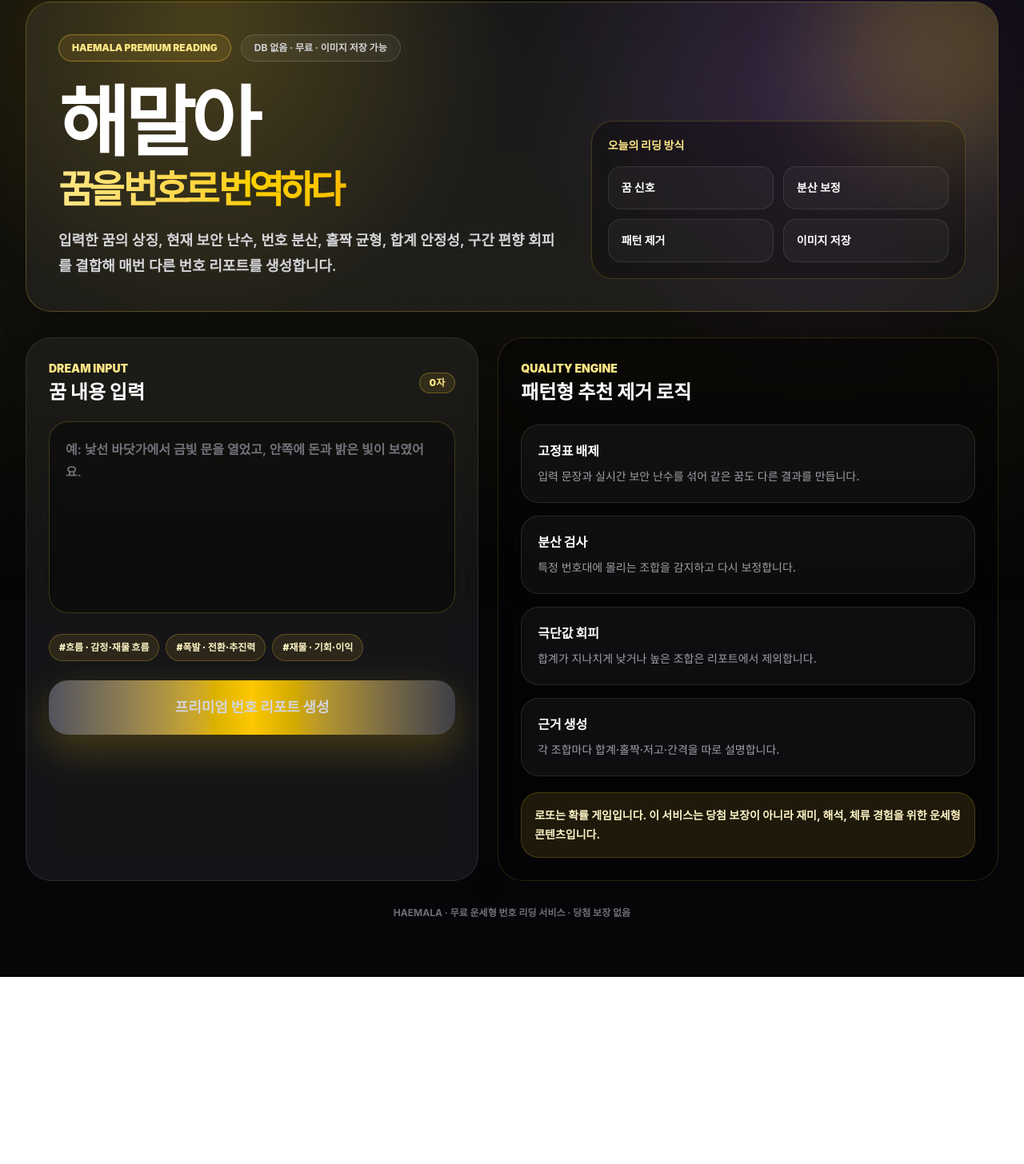
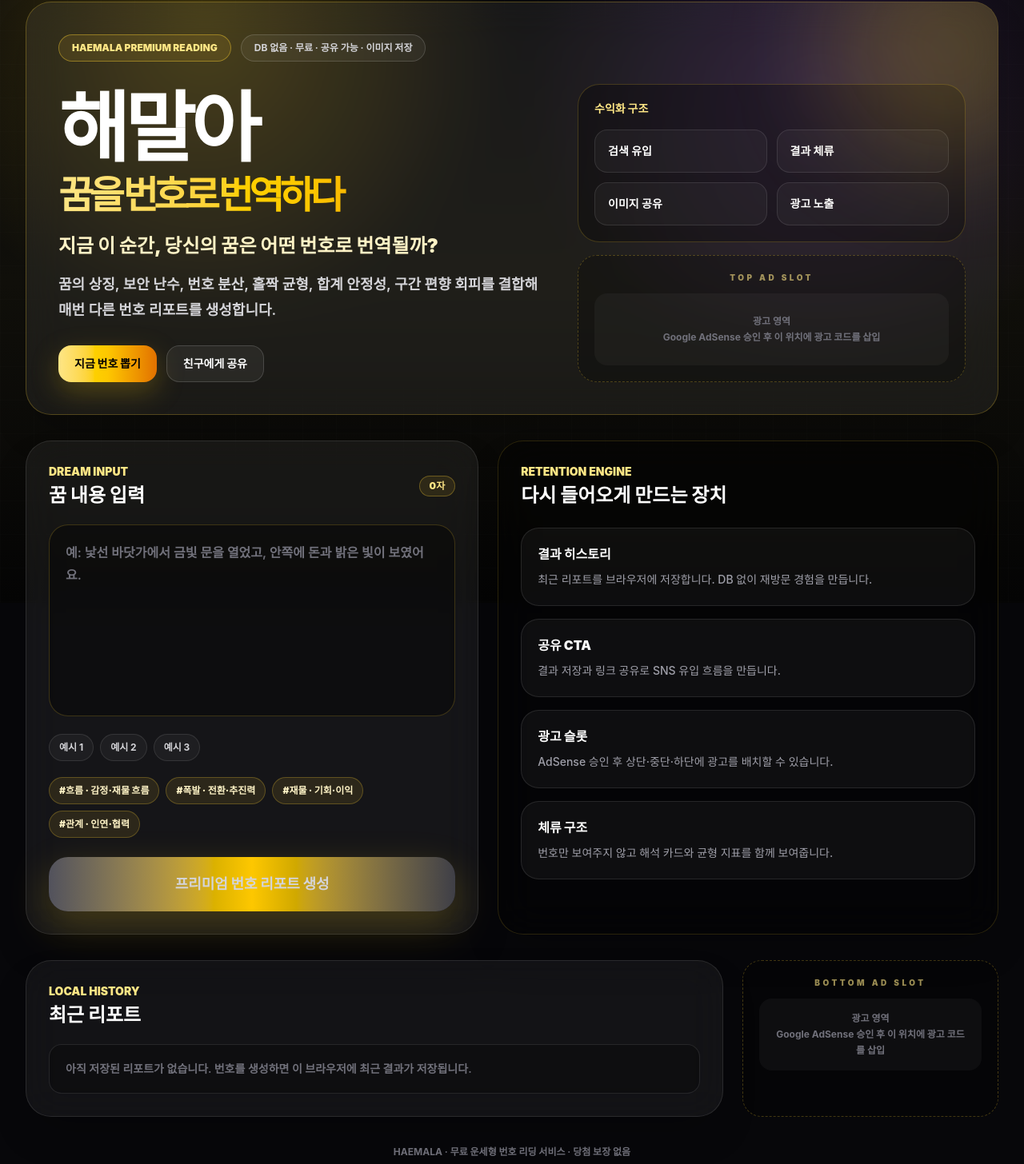
Before and after one commit to steamcool/haemala, a Next.js app: page / in a window 1280 px wide. Shown: the part 46-1502 px from the top of the page at 80% size. Before the commit the page ends 1268 px from the top, so only its background shows below. Built offline with nearby package versions, Linux system fonts and the light colour scheme.

Commit message:
add monetization ready haemala

```diff
--- a/app/page.tsx
+++ b/app/page.tsx
@@ -1,6 +1,6 @@
 "use client";
 
-import { useMemo, useRef, useState } from "react";
+import { useEffect, useMemo, useRef, useState } from "react";
 import html2canvas from "html2canvas";
 
 type PickSet = {
@@ -21,6 +21,15 @@
     spread: number;
   };
 };
+
+type HistoryItem = {
+  id: string;
+  dream: string;
+  createdAt: string;
+  picks: PickSet[];
+};
+
+const STORAGE_KEY = "haemala_history_v2";
 
 const DREAM_TAGS = [
   { key: "물", label: "흐름", tone: "감정·재물 흐름" },
@@ -51,6 +60,12 @@
   "숨은 운 발견형",
 ];
 
+const EXAMPLE_DREAMS = [
+  "큰 바다 위에 금빛 문이 열리고 밝은 빛이 나왔어요.",
+  "낯선 길을 걷다가 돈다발을 발견했는데 하늘이 노랗게 빛났어요.",
+  "비 오는 밤에 오래된 집 안에서 흰 동물이 저를 바라봤어요.",
+];
+
 function hashText(text: string) {
   let h = 2166136261;
   for (let i = 0; i < text.length; i++) {
@@ -79,12 +94,15 @@
   const consecutive = sorted.filter((n, i) => i > 0 && n === sorted[i - 1] + 1).length;
   const sum = sorted.reduce((a, b) => a + b, 0);
   const odd = sorted.filter((n) => n % 2 === 1).length;
+
   const zoneMap = sorted.reduce<Record<number, number>>((acc, n) => {
     const zone = Math.floor((n - 1) / 10);
     acc[zone] = (acc[zone] || 0) + 1;
     return acc;
   }, {});
+
   const maxZone = Math.max(...Object.values(zoneMap));
+
   return consecutive >= 3 || sum < 85 || sum > 190 || odd === 0 || odd === 6 || maxZone >= 5;
 }
 
@@ -131,9 +149,11 @@
   while (hasWeakPattern(numbers) && repair < 100) {
     const temp = new Set(numbers);
     temp.delete(numbers[cryptoRand(numbers.length)]);
+
     while (temp.size < 6) {
       temp.add(weightedNumber(seed + cryptoRand(999999), dream, temp));
     }
+
     numbers = normalize([...temp]);
     repair++;
   }
@@ -187,7 +207,7 @@
 
 function getSignals(dream: string) {
   const found = DREAM_TAGS.filter((x) => dream.includes(x.key));
-  return found.length ? found.slice(0, 5) : DREAM_TAGS.slice(0, 3);
+  return found.length ? found.slice(0, 5) : DREAM_TAGS.slice(0, 4);
 }
 
 function Ball({ n }: { n: number }) {
@@ -199,33 +219,120 @@
   );
 }
 
+function AdSlot({ label = "ADVERTISEMENT" }: { label?: string }) {
+  return (
+    <div className="rounded-[1.5rem] border border-dashed border-amber-300/25 bg-black/25 p-5 text-center">
+      <p className="text-[10px] font-black tracking-[0.35em] text-amber-200/60">{label}</p>
+      <div className="mt-3 grid min-h-[90px] place-items-center rounded-2xl bg-white/[0.035] px-4">
+        <p className="text-xs font-bold leading-5 text-zinc-500">
+          광고 영역
+          <br />
+          Google AdSense 승인 후 이 위치에 광고 코드를 삽입
+        </p>
+      </div>
+    </div>
+  );
+}
+
 export default function Home() {
   const [dream, setDream] = useState("");
   const [picks, setPicks] = useState<PickSet[]>([]);
+  const [history, setHistory] = useState<HistoryItem[]>([]);
   const [loading, setLoading] = useState(false);
+  const [copied, setCopied] = useState(false);
   const resultRef = useRef<HTMLDivElement>(null);
+
   const signals = useMemo(() => getSignals(dream), [dream]);
+
+  useEffect(() => {
+    const saved = localStorage.getItem(STORAGE_KEY);
+    if (saved) {
+      try {
+        setHistory(JSON.parse(saved));
+      } catch {
+        localStorage.removeItem(STORAGE_KEY);
+      }
+    }
+  }, []);
+
+  const saveHistory = (next: HistoryItem) => {
+    const updated = [next, ...history].slice(0, 8);
+    setHistory(updated);
+    localStorage.setItem(STORAGE_KEY, JSON.stringify(updated));
+  };
 
   const generate = () => {
     if (!dream.trim()) return;
+
     setLoading(true);
+
     setTimeout(() => {
-      setPicks(Array.from({ length: 5 }, (_, i) => createPick(dream.trim(), i)));
+      const nextPicks = Array.from({ length: 5 }, (_, i) => createPick(dream.trim(), i));
+      setPicks(nextPicks);
+
+      saveHistory({
+        id: crypto.randomUUID(),
+        dream: dream.trim(),
+        createdAt: new Date().toISOString(),
+        picks: nextPicks,
+      });
+
       setLoading(false);
-    }, 550);
+      setTimeout(() => {
+        document.getElementById("result")?.scrollIntoView({ behavior: "smooth", block: "start" });
+      }, 100);
+    }, 650);
   };
 
   const saveImage = async () => {
     if (!resultRef.current) return;
+
     const canvas = await html2canvas(resultRef.current, {
       backgroundColor: "#09090b",
       scale: 2,
       useCORS: true,
     });
+
     const link = document.createElement("a");
     link.href = canvas.toDataURL("image/png");
-    link.download = `haemala-premium-${Date.now()}.png`;
+    link.download = `haemala-result-${Date.now()}.png`;
     link.click();
+  };
+
+  const shareService = async () => {
+    const text = "꿈을 로또 번호로 번역해주는 해말아에서 오늘의 번호 리포트를 뽑아봤어요.";
+    const url = typeof window !== "undefined" ? window.location.href : "https://www.haemala.com";
+
+    try {
+      if (navigator.share) {
+        await navigator.share({
+          title: "해말아 - 꿈 번호 리포트",
+          text,
+          url,
+        });
+      } else {
+        await navigator.clipboard.writeText(url);
+        setCopied(true);
+        setTimeout(() => setCopied(false), 1600);
+      }
+    } catch {
+      await navigator.clipboard.writeText(url);
+      setCopied(true);
+      setTimeout(() => setCopied(false), 1600);
+    }
+  };
+
+  const loadHistory = (item: HistoryItem) => {
+    setDream(item.dream);
+    setPicks(item.picks);
+    setTimeout(() => {
+      document.getElementById("result")?.scrollIntoView({ behavior: "smooth", block: "start" });
+    }, 100);
+  };
+
+  const clearHistory = () => {
+    setHistory([]);
+    localStorage.removeItem(STORAGE_KEY);
   };
 
   return (
@@ -242,11 +349,11 @@
               HAEMALA PREMIUM READING
             </span>
             <span className="rounded-full border border-white/15 bg-white/5 px-4 py-2 text-xs font-bold text-zinc-300">
-              DB 없음 · 무료 · 이미지 저장 가능
+              DB 없음 · 무료 · 공유 가능 · 이미지 저장
             </span>
           </div>
 
-          <div className="grid gap-8 lg:grid-cols-[1.15fr_0.85fr] lg:items-end">
+          <div className="grid gap-8 lg:grid-cols-[1.12fr_0.88fr] lg:items-end">
             <div>
               <h1 className="text-5xl font-black tracking-[-0.06em] text-white sm:text-7xl lg:text-8xl">
                 해말아
@@ -254,26 +361,51 @@
                   꿈을 번호로 번역하다
                 </span>
               </h1>
-              <p className="mt-6 max-w-3xl text-base font-semibold leading-8 text-zinc-300 sm:text-lg">
-                입력한 꿈의 상징, 현재 보안 난수, 번호 분산, 홀짝 균형, 합계 안정성,
-                구간 편향 회피를 결합해 매번 다른 번호 리포트를 생성합니다.
+
+              <p className="mt-6 max-w-3xl text-lg font-black leading-8 text-amber-100 sm:text-2xl">
+                지금 이 순간, 당신의 꿈은 어떤 번호로 번역될까?
               </p>
+
+              <p className="mt-4 max-w-3xl text-base font-semibold leading-8 text-zinc-300 sm:text-lg">
+                꿈의 상징, 보안 난수, 번호 분산, 홀짝 균형, 합계 안정성, 구간 편향 회피를 결합해
+                매번 다른 번호 리포트를 생성합니다.
+              </p>
+
+              <div className="mt-7 flex flex-wrap gap-3">
+                <button
+                  onClick={() => document.getElementById("input")?.scrollIntoView({ behavior: "smooth" })}
+                  className="rounded-2xl bg-gradient-to-r from-amber-200 via-yellow-400 to-amber-600 px-5 py-3 text-sm font-black text-black shadow-[0_12px_35px_rgba(250,204,21,0.25)]"
+                >
+                  지금 번호 뽑기
+                </button>
+
+                <button
+                  onClick={shareService}
+                  className="rounded-2xl border border-white/15 bg-white/[0.06] px-5 py-3 text-sm font-black text-white"
+                >
+                  {copied ? "링크 복사됨" : "친구에게 공유"}
+                </button>
+              </div>
             </div>
 
+            <div className="grid gap-4">
               <div className="rounded-[1.7rem] border border-amber-300/20 bg-black/30 p-5">
-              <p className="text-sm font-black text-amber-200">오늘의 리딩 방식</p>
+                <p className="text-sm font-black text-amber-200">수익화 구조</p>
                 <div className="mt-4 grid grid-cols-2 gap-3 text-sm">
-                {["꿈 신호", "분산 보정", "패턴 제거", "이미지 저장"].map((x) => (
+                  {["검색 유입", "결과 체류", "이미지 공유", "광고 노출"].map((x) => (
                     <div key={x} className="rounded-2xl border border-white/10 bg-white/[0.04] p-4 font-bold">
                       {x}
                     </div>
                   ))}
                 </div>
               </div>
+
+              <AdSlot label="TOP AD SLOT" />
+            </div>
           </div>
         </header>
 
-        <section className="grid gap-6 lg:grid-cols-[0.95fr_1.05fr]">
+        <section id="input" className="grid gap-6 lg:grid-cols-[0.95fr_1.05fr]">
           <div className="rounded-[2rem] border border-white/10 bg-white/[0.06] p-5 shadow-2xl backdrop-blur-xl sm:p-7">
             <div className="flex items-center justify-between gap-4">
               <div>
@@ -291,6 +423,18 @@
               placeholder="예: 낯선 바닷가에서 금빛 문을 열었고, 안쪽에 돈과 밝은 빛이 보였어요."
               className="mt-5 min-h-[240px] w-full resize-none rounded-[1.5rem] border border-amber-300/20 bg-black/35 p-5 text-base font-semibold leading-7 text-white outline-none placeholder:text-zinc-500 focus:border-amber-300/70 focus:shadow-[0_0_40px_rgba(250,204,21,0.12)]"
             />
+
+            <div className="mt-4 flex flex-wrap gap-2">
+              {EXAMPLE_DREAMS.map((x, i) => (
+                <button
+                  key={x}
+                  onClick={() => setDream(x)}
+                  className="rounded-full border border-white/10 bg-white/[0.04] px-3 py-2 text-xs font-bold text-zinc-300"
+                >
+                  예시 {i + 1}
+                </button>
+              ))}
+            </div>
 
             <div className="mt-5 flex flex-wrap gap-2">
               {signals.map((s) => (
@@ -313,15 +457,15 @@
           </div>
 
           <aside className="rounded-[2rem] border border-amber-300/15 bg-black/35 p-5 shadow-2xl backdrop-blur-xl sm:p-7">
-            <p className="text-sm font-black text-amber-200">QUALITY ENGINE</p>
-            <h2 className="mt-1 text-2xl font-black">패턴형 추천 제거 로직</h2>
+            <p className="text-sm font-black text-amber-200">RETENTION ENGINE</p>
+            <h2 className="mt-1 text-2xl font-black">다시 들어오게 만드는 장치</h2>
 
             <div className="mt-6 space-y-4">
               {[
-                ["고정표 배제", "입력 문장과 실시간 보안 난수를 섞어 같은 꿈도 다른 결과를 만듭니다."],
-                ["분산 검사", "특정 번호대에 몰리는 조합을 감지하고 다시 보정합니다."],
-                ["극단값 회피", "합계가 지나치게 낮거나 높은 조합은 리포트에서 제외합니다."],
-                ["근거 생성", "각 조합마다 합계·홀짝·저고·간격을 따로 설명합니다."],
+                ["결과 히스토리", "최근 리포트를 브라우저에 저장합니다. DB 없이 재방문 경험을 만듭니다."],
+                ["공유 CTA", "결과 저장과 링크 공유로 SNS 유입 흐름을 만듭니다."],
+                ["광고 슬롯", "AdSense 승인 후 상단·중단·하단에 광고를 배치할 수 있습니다."],
+                ["체류 구조", "번호만 보여주지 않고 해석 카드와 균형 지표를 함께 보여줍니다."],
               ].map(([a, b]) => (
                 <div key={a} className="rounded-[1.4rem] border border-white/10 bg-white/[0.04] p-5">
                   <p className="font-black text-white">{a}</p>
@@ -329,15 +473,12 @@
                 </div>
               ))}
             </div>
-
-            <p className="mt-5 rounded-[1.4rem] border border-amber-300/20 bg-amber-300/10 p-4 text-sm font-bold leading-6 text-amber-100">
-              로또는 확률 게임입니다. 이 서비스는 당첨 보장이 아니라 재미, 해석, 체류 경험을 위한 운세형 콘텐츠입니다.
-            </p>
           </aside>
         </section>
 
         {picks.length > 0 && (
-          <section
+          <section id="result" className="grid gap-6 lg:grid-cols-[1fr_320px]">
+            <div
               ref={resultRef}
               className="rounded-[2rem] border border-amber-300/20 bg-[#09090b] p-5 shadow-2xl sm:p-8"
             >
@@ -350,12 +491,20 @@
                   </p>
                 </div>
 
+                <div className="flex flex-wrap gap-2">
                   <button
                     onClick={saveImage}
                     className="rounded-2xl border border-amber-300/30 bg-amber-300 px-5 py-3 text-sm font-black text-black shadow-[0_12px_35px_rgba(250,204,21,0.25)]"
                   >
-                결과 이미지 저장
+                    이미지 저장
                   </button>
+                  <button
+                    onClick={shareService}
+                    className="rounded-2xl border border-white/15 bg-white/[0.06] px-5 py-3 text-sm font-black text-white"
+                  >
+                    공유
+                  </button>
+                </div>
               </div>
 
               <div className="mt-7 grid gap-5">
@@ -419,11 +568,74 @@
                   </article>
                 ))}
               </div>
+            </div>
+
+            <aside className="grid gap-5 content-start">
+              <AdSlot label="RESULT AD SLOT" />
+
+              <div className="rounded-[1.5rem] border border-amber-300/20 bg-amber-300/10 p-5">
+                <p className="text-lg font-black text-amber-100">친구도 꿈 번호 뽑게 하기</p>
+                <p className="mt-2 text-sm font-semibold leading-6 text-zinc-300">
+                  결과 이미지를 저장해서 카톡, 인스타, 커뮤니티에 공유하면 자연 유입이 생깁니다.
+                </p>
+                <button
+                  onClick={shareService}
+                  className="mt-4 w-full rounded-2xl bg-amber-300 px-4 py-3 text-sm font-black text-black"
+                >
+                  링크 공유하기
+                </button>
+              </div>
+            </aside>
           </section>
         )}
 
-        <footer className="pb-6 text-center text-xs font-bold text-zinc-500">
+        <section className="grid gap-6 lg:grid-cols-[1fr_320px]">
+          <div className="rounded-[2rem] border border-white/10 bg-white/[0.05] p-5 shadow-2xl backdrop-blur-xl sm:p-7">
+            <div className="flex items-center justify-between gap-4">
+              <div>
+                <p className="text-sm font-black text-amber-200">LOCAL HISTORY</p>
+                <h2 className="mt-1 text-2xl font-black">최근 리포트</h2>
+              </div>
+
+              {history.length > 0 && (
+                <button
+                  onClick={clearHistory}
+                  className="rounded-xl border border-white/10 bg-white/[0.04] px-3 py-2 text-xs font-black text-zinc-400"
+                >
+                  삭제
+                </button>
+              )}
+            </div>
+
+            {history.length === 0 ? (
+              <p className="mt-5 rounded-2xl border border-white/10 bg-black/25 p-5 text-sm font-semibold text-zinc-500">
+                아직 저장된 리포트가 없습니다. 번호를 생성하면 이 브라우저에 최근 결과가 저장됩니다.
+              </p>
+            ) : (
+              <div className="mt-5 grid gap-3">
+                {history.map((item) => (
+                  <button
+                    key={item.id}
+                    onClick={() => loadHistory(item)}
+                    className="rounded-2xl border border-white/10 bg-black/25 p-4 text-left transition hover:border-amber-300/40"
+                  >
+                    <p className="line-clamp-1 text-sm font-black text-white">{item.dream}</p>
+                    <p className="mt-2 text-xs font-bold text-zinc-500">
+                      {new Date(item.createdAt).toLocaleString("ko-KR")} · 다시 보기
+                    </p>
+                  </button>
+                ))}
+              </div>
+            )}
+          </div>
+
+          <AdSlot label="BOTTOM AD SLOT" />
+        </section>
+
+        <footer className="pb-6 text-center text-xs font-bold leading-6 text-zinc-500">
           HAEMALA · 무료 운세형 번호 리딩 서비스 · 당첨 보장 없음
+          <br />
+          본 서비스는 오락용 콘텐츠이며, 복권 구매 또는 당첨을 보장하지 않습니다.
         </footer>
       </section>
     </main>
--- a/package.json
+++ b/package.json
@@ -10,7 +10,6 @@
   },
   "dependencies": {
     "@supabase/ssr": "^0.10.2",
-    "@supabase/supabase-js": "^2.104.1",
     "html2canvas": "^1.4.1",
     "next": "16.2.4",
     "postcss": "^8.5.10",
```
Also changed, not shown: 1 other file (tests, documents, lock files or other folders). Lines whose indentation alone changed are shown as unchanged.
